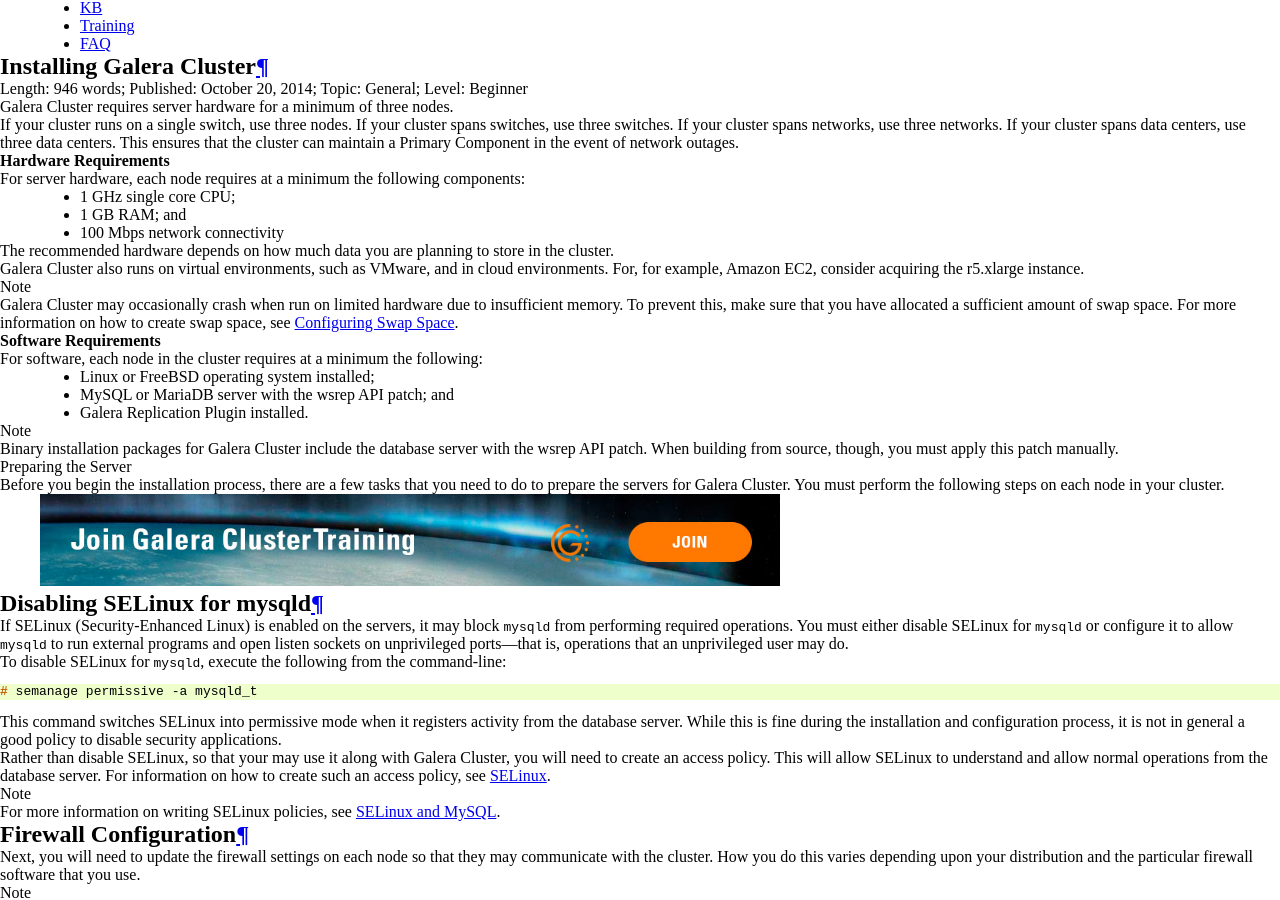
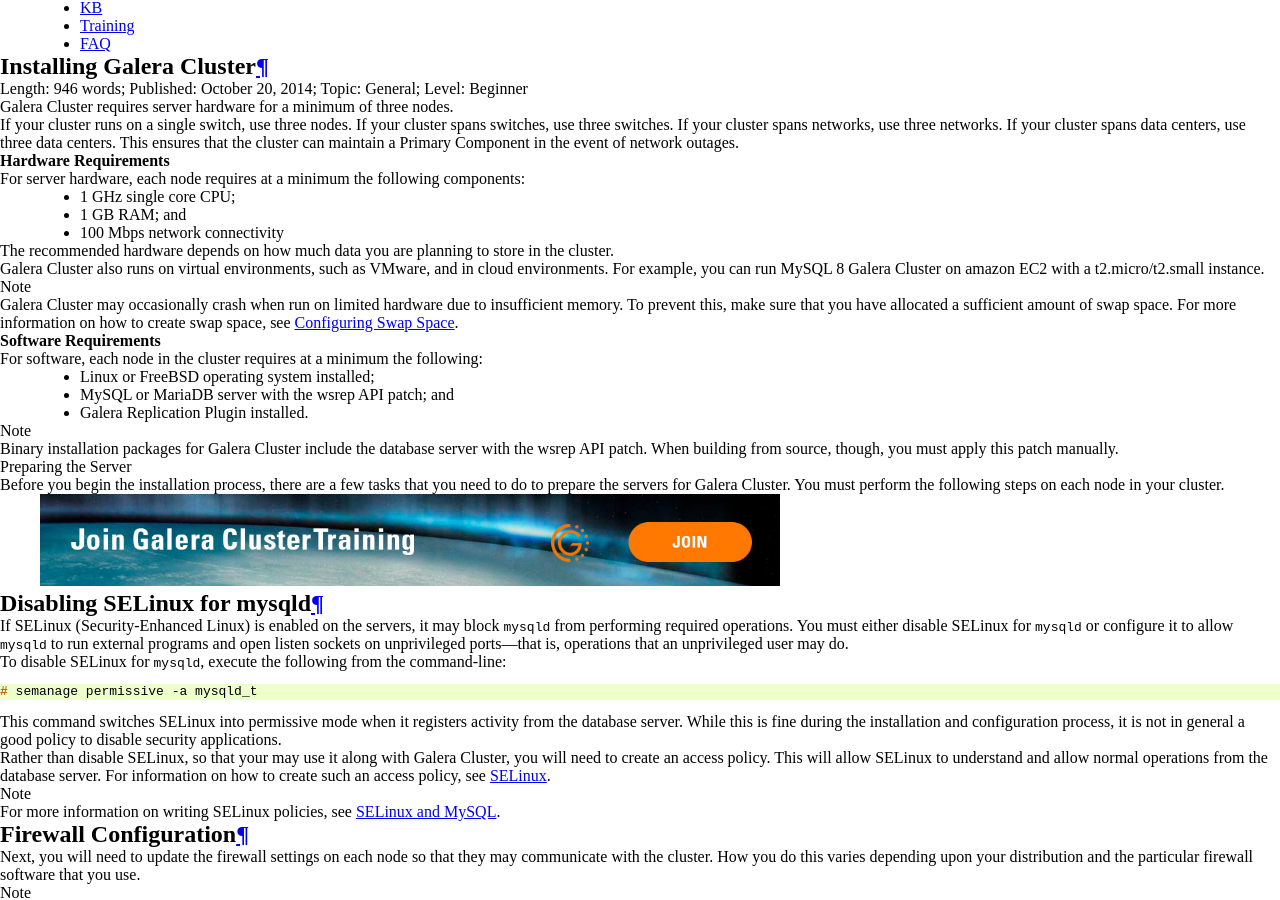
Before and after one commit to codership/documentation, a Sphinx documentation site: the page built from galeracluster/source/training/tutorials/galera-installation.rst, in a window 1280 px wide and 900 px high, scrolled down 433 px. Built offline with Sphinx 7.4.7, drawn with Linux system fonts in a browser that asks for light colours; comment, search, counter and statistics services are not loaded.

Commit message:
Added info on ec2, t2.micro/t2.small instance.

```diff
--- a/galeracluster/source/training/tutorials/galera-installation.rst
+++ b/galeracluster/source/training/tutorials/galera-installation.rst
@@ -77,7 +77,7 @@ For server hardware, each node requires at a minimum the following components:
 
 The recommended hardware depends on how much data you are planning to store in the cluster.
 
-Galera Cluster also runs on virtual environments, such as VMware, and in cloud environments. For, for example, Amazon EC2, consider acquiring the r5.xlarge instance.
+Galera Cluster also runs on virtual environments, such as VMware, and in cloud environments. For example, you can run MySQL 8 Galera Cluster on amazon EC2 with a t2.micro/t2.small instance.
 
 .. note:: Galera Cluster may occasionally crash when run on limited hardware due to insufficient memory.  To prevent this, make sure that you have allocated a sufficient amount of swap space.  For more information on how to create swap space, see :ref:`Configuring Swap Space <swap-config>`.
 
```
